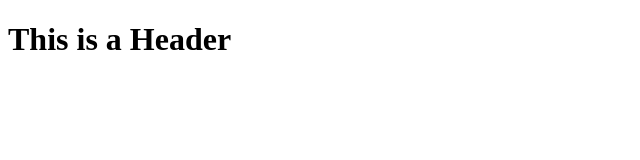
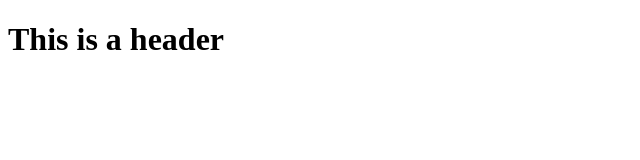
Before and after one commit to ericdeleon/git-test, a plain HTML site: page index.html in a window 1280 px wide. Shown: the full height of the page, 0-640 px from the left. Drawn offline with Linux system fonts and the light colour scheme.

Commit message:
first commit

```diff
--- a/index.html
+++ b/index.html
@@ -1,6 +1,6 @@
 <!DOCTYPE html>
 <html>
     <body>
-        <h1>This is a Header</h1>
+        <h1>This is a header</h1>
     </body>
 </html>
```
